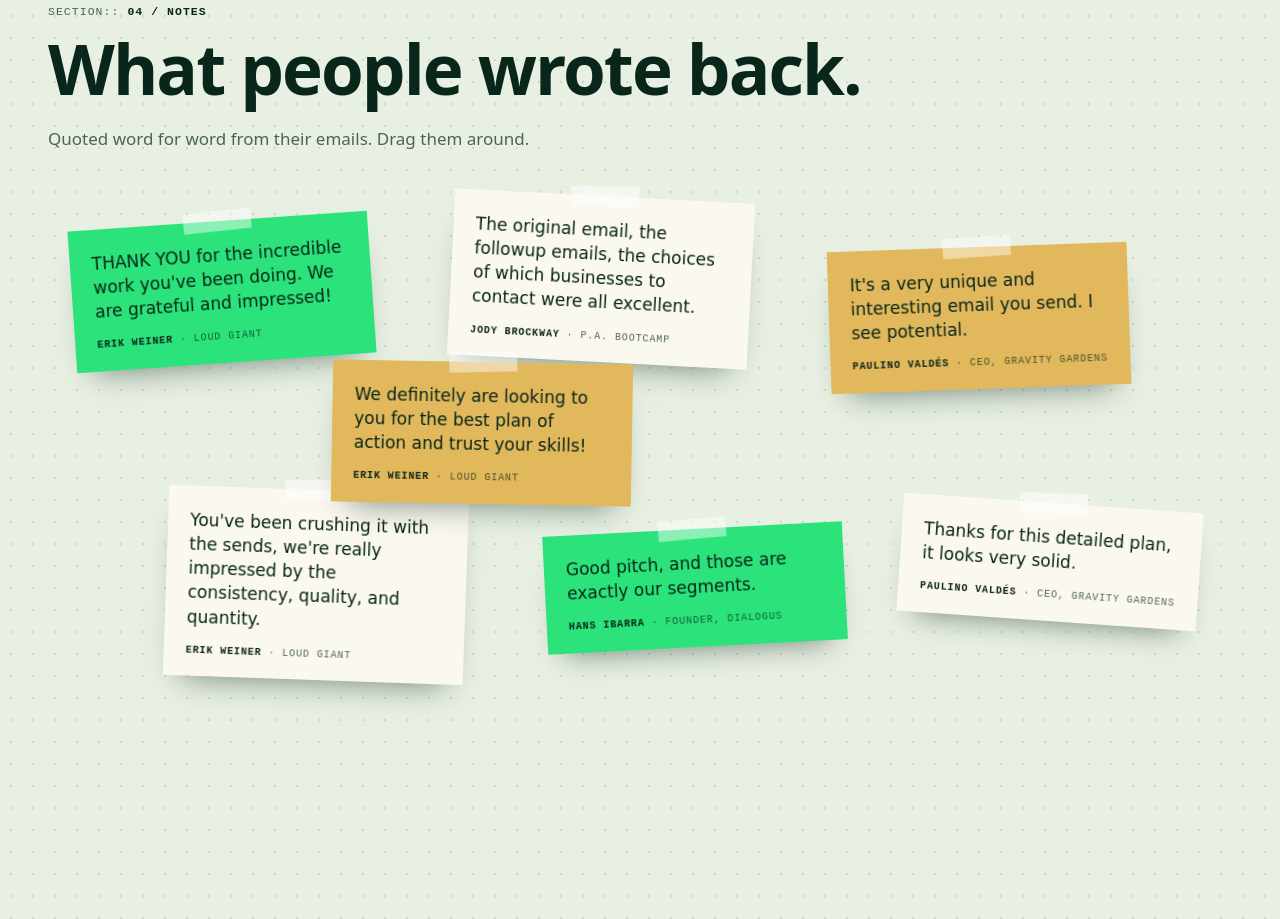
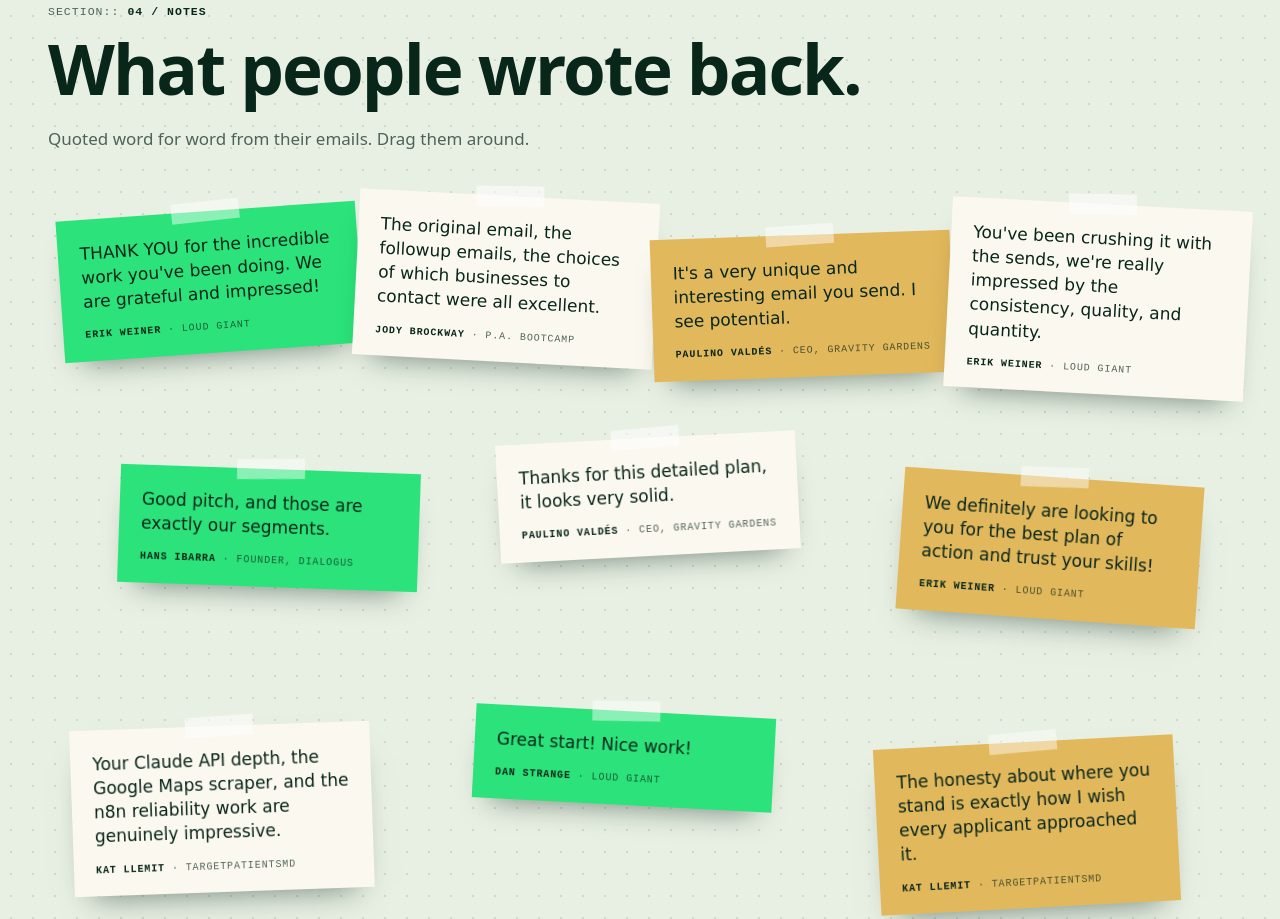
Before and after one commit to fenomenoo/portfolio, a plain HTML site: page index.html in a window 1280 px wide. Shown: the part 5147-6066 px from the top of the page. Drawn offline with Linux system fonts and the light colour scheme; a web font is replaced by a local one.

Commit message:
Add notes from Kat Llemit (TargetPatientsMD) and Dan Strange (Loud Giant)

```diff
--- a/index.html
+++ b/index.html
@@ -227,7 +227,7 @@
 
 /* ---------- notes ---------- */
 .notes{padding-top:130px;padding-bottom:140px}
-.board{position:relative;height:640px;margin-top:10px}
+.board{position:relative;height:780px;margin-top:10px}
 .sticky{position:absolute;width:300px;padding:22px 22px 18px;background:var(--paper);box-shadow:0 18px 30px -18px rgba(8,38,26,.55);cursor:grab;touch-action:none;user-select:none;transition:box-shadow .2s}
 .sticky.drag{cursor:grabbing;box-shadow:0 34px 50px -20px rgba(8,38,26,.6);z-index:50!important}
 .sticky.a{background:var(--acid)}.sticky.l{background:var(--lilac)}
@@ -587,7 +587,10 @@
  {q:"You've been crushing it with the sends, we're really impressed by the consistency, quality, and quantity.",n:"Erik Weiner",r:"Loud Giant",c:""},
  {q:"Good pitch, and those are exactly our segments.",n:"Hans Ibarra",r:"Founder, Dialogus",c:"a"},
  {q:"Thanks for this detailed plan, it looks very solid.",n:"Paulino Valdés",r:"CEO, Gravity Gardens",c:""},
- {q:"We definitely are looking to you for the best plan of action and trust your skills!",n:"Erik Weiner",r:"Loud Giant",c:"l"}
+ {q:"We definitely are looking to you for the best plan of action and trust your skills!",n:"Erik Weiner",r:"Loud Giant",c:"l"},
+ {q:"Your Claude API depth, the Google Maps scraper, and the n8n reliability work are genuinely impressive.",n:"Kat Llemit",r:"TargetPatientsMD",c:""},
+ {q:"Great start! Nice work!",n:"Dan Strange",r:"Loud Giant",c:"a"},
+ {q:"The honesty about where you stand is exactly how I wish every applicant approached it.",n:"Kat Llemit",r:"TargetPatientsMD",c:"l"}
 ];
 
 /* nav */
@@ -656,7 +659,7 @@
 $('#mx').onclick=closeM;$('#modal').addEventListener('click',e=>{if(e.target.id==='modal')closeM()});addEventListener('keydown',e=>{if(e.key==='Escape')closeM()});
 
 /* notes board */
-(()=>{const b=$('#board');const pos=[[2,4,-4],[34,0,3],[66,8,-2],[10,46,2],[42,52,-3],[72,48,4],[24,26,1]];
+(()=>{const b=$('#board');const pos=[[1,2,-4],[26,0,3],[51,5,-2],[76,1,3],[6,35,2],[38,31,-3],[72,36,4],[2,68,-2],[36,66,3],[70,70,-3]];
  NOTES.forEach((n,i)=>{const s=document.createElement('div');s.className='sticky '+n.c;const p=pos[i];s.style.left=p[0]+'%';s.style.top=p[1]+'%';s.style.transform=`rotate(${p[2]}deg)`;s.style.zIndex=i+1;
   s.innerHTML=`<q>${n.q}</q><span class="mono who"><b>${n.n}</b> · ${n.r}</span>`;b.append(s);
   let sx,sy,ox,oy,z=20;s.addEventListener('pointerdown',e=>{if(innerWidth<=1000)return;s.setPointerCapture(e.pointerId);s.classList.add('drag');sx=e.clientX;sy=e.clientY;ox=s.offsetLeft;oy=s.offsetTop;s.style.zIndex=++window.__z||(window.__z=30)});
```
